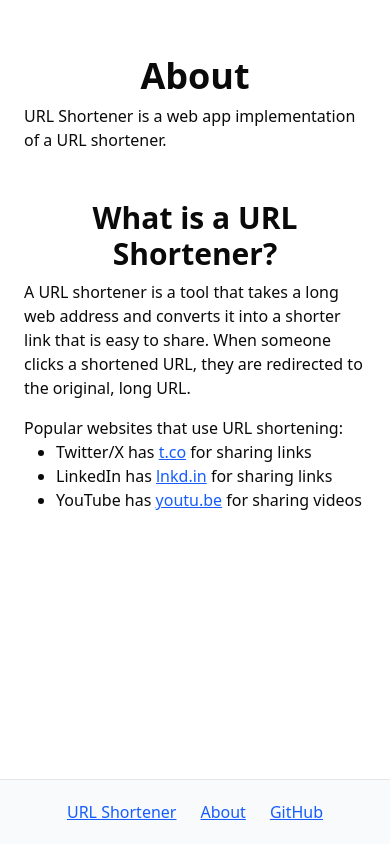
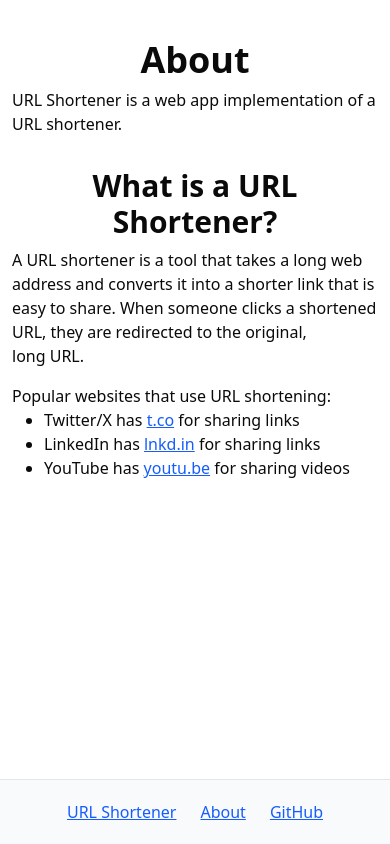
Before and after one commit to RyanTurner02/url-shortener, a Next.js app in the folder frontend/: page /about in a window 390 px wide. Built offline with nearby package versions, Linux system fonts and the light colour scheme.

Commit message:
Update styling

```diff
--- a/frontend/app/about/page.tsx
+++ b/frontend/app/about/page.tsx
@@ -2,15 +2,13 @@ import Link from "next/link";
 
 export default function About() {
   return (
-    <div className="flex flex-col items-center px-2 sm:p-0">
-      <section className="w-full max-w-4xl p-4 mb-4">
+    <div className="flex flex-col items-center px-3 md:p-0">
+      <section className="w-full max-w-3xl mb-8">
         <h1 className="mb-2 text-4xl font-bold text-center">About</h1>
-        <p>
-          URL Shortener is a web app implementation of a URL shortener.
-        </p>
+        <p>URL Shortener is a web app implementation of a URL shortener.</p>
       </section>
 
-      <section className="w-full max-w-4xl p-4">
+      <section className="w-full max-w-3xl">
         <h2 className="mb-2 text-3xl font-bold text-center">
           What is a URL Shortener?
         </h2>
```
